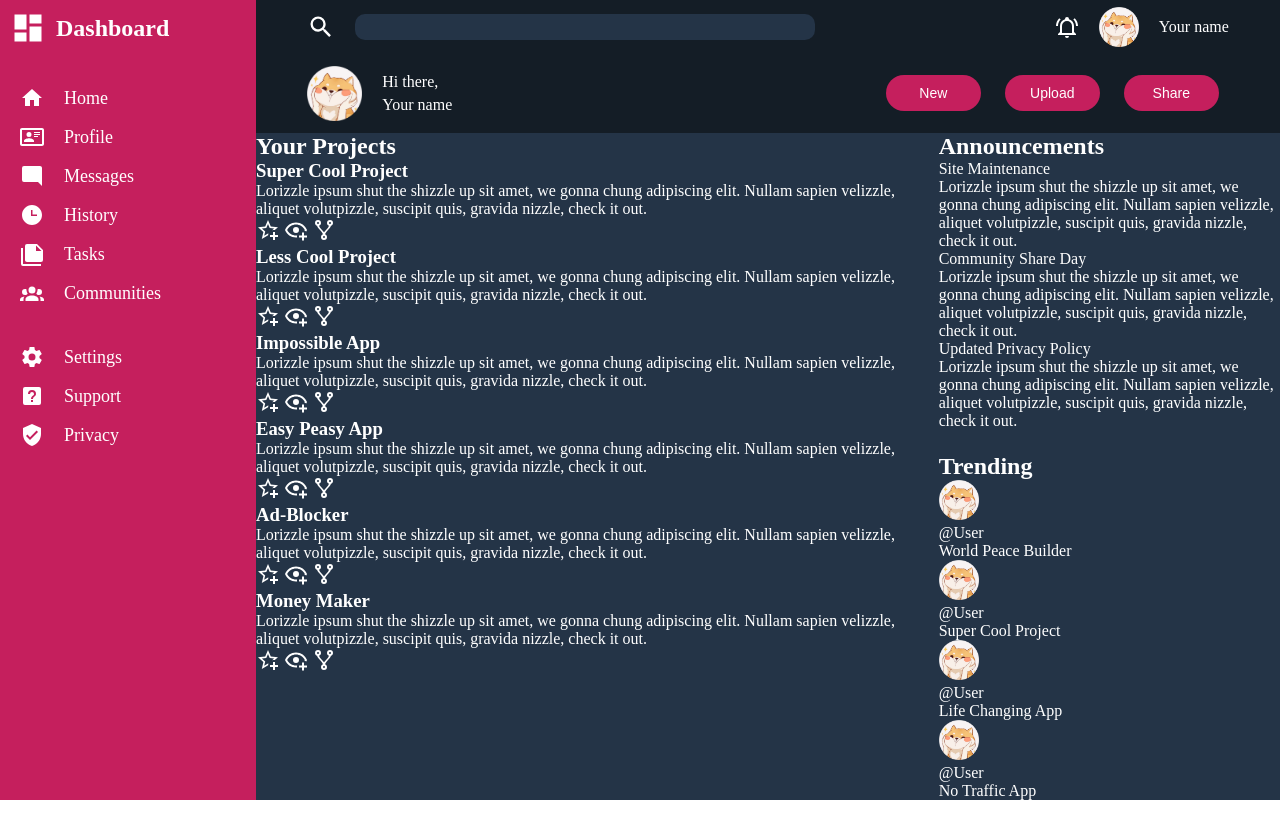
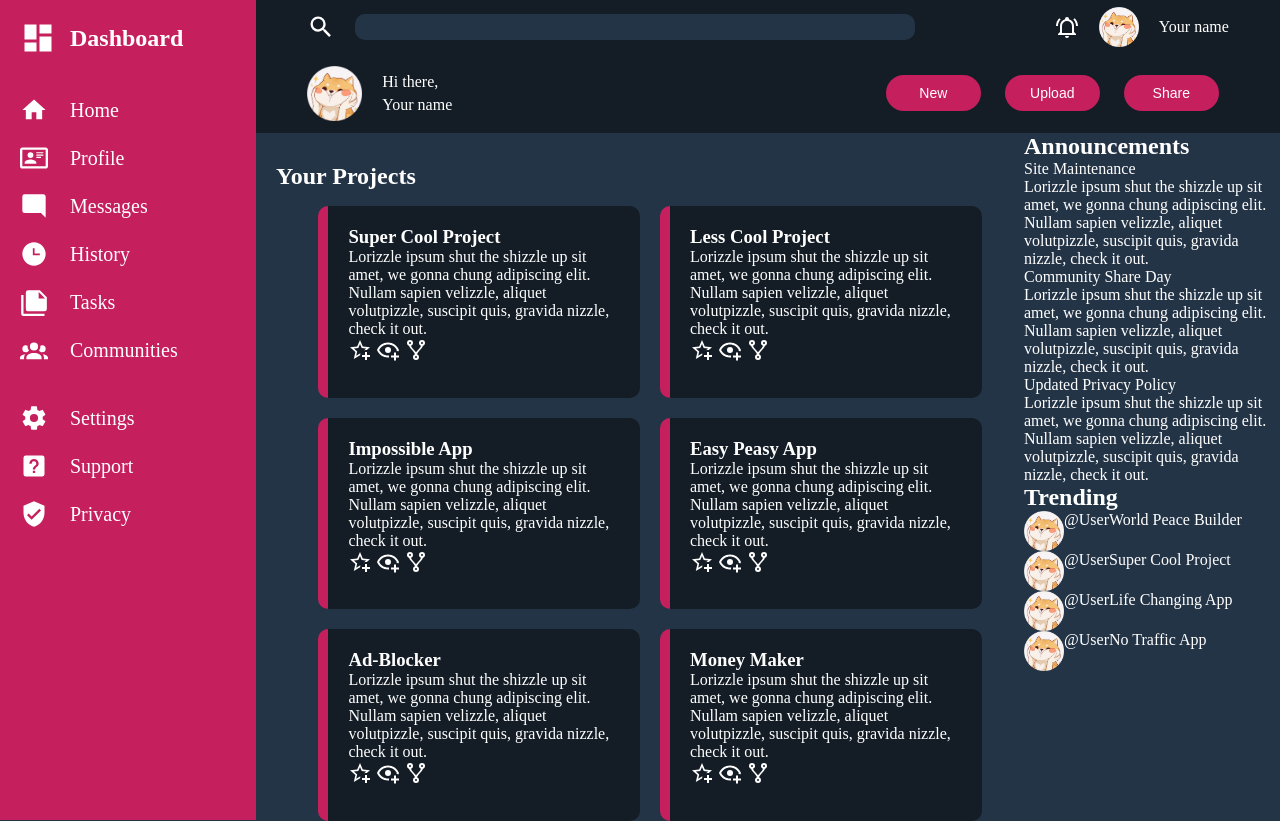
Before and after one commit to Jaypen-git/Admin-Dashboard, a plain HTML site: page index.html in a window 1280 px wide. Before the commit the page ends 800 px from the top, so only its background shows below. Drawn offline with Linux system fonts and the light colour scheme.

Commit message:
styling using grid more, add colors to project div

```diff
--- a/index.html
+++ b/index.html
@@ -1,5 +1,6 @@
 <!DOCTYPE html>
 <html lang="en">
+
 <head>
     <meta charset="UTF-8">
     <meta http-equiv="X-UA-Compatible" content="IE=edge">
@@ -7,92 +8,76 @@
     <title>Admin Dashboard</title>
     <link rel="stylesheet" href="style.css">
 </head>
+
 <body>
     <nav>
-        <div class="nav-heading">
+        <div>
             <svg style="width:36px;height:36px" viewBox="0 0 24 24">
                 <path fill="currentColor" d="M13,3V9H21V3M13,21H21V11H13M3,21H11V15H3M3,13H11V3H3V13Z" />
             </svg>
-            <h2>Dashboard</h2>
+            <h1>Dashboard</h1>
         </div>
-        <div id="upper-links" class="link-section">
-            <div class="link">
-                <svg style="width:24px;height:24px" viewBox="0 0 24 24">
+        <div>
+            <svg style="width:28px;height:28px" viewBox="0 0 24 24">
                 <path fill="currentColor" d="M10,20V14H14V20H19V12H22L12,3L2,12H5V20H10Z" />
             </svg>
             <a href="">Home</a>
-            </div>
-            <div class="link">
-                <svg style="width:24px;height:24px" viewBox="0 0 24 24">
+            <svg style="width:28px;height:28px" viewBox="0 0 24 24">
                 <path fill="currentColor"
                     d="M22,3H2C0.91,3.04 0.04,3.91 0,5V19C0.04,20.09 0.91,20.96 2,21H22C23.09,20.96 23.96,20.09 24,19V5C23.96,3.91 23.09,3.04 22,3M22,19H2V5H22V19M14,17V15.75C14,14.09 10.66,13.25 9,13.25C7.34,13.25 4,14.09 4,15.75V17H14M9,7A2.5,2.5 0 0,0 6.5,9.5A2.5,2.5 0 0,0 9,12A2.5,2.5 0 0,0 11.5,9.5A2.5,2.5 0 0,0 9,7M14,7V8H20V7H14M14,9V10H20V9H14M14,11V12H18V11H14" />
             </svg>
             <a href="">Profile</a>
-            </div>
-            <div class="link">
-                <svg style="width:24px;height:24px" viewBox="0 0 24 24">
-                    <path fill="currentColor"
-                        d="M22,4C22,2.89 21.1,2 20,2H4A2,2 0 0,0 2,4V16A2,2 0 0,0 4,18H18L22,22V4Z" />
+            <svg style="width:28px;height:28px" viewBox="0 0 24 24">
+                <path fill="currentColor" d="M22,4C22,2.89 21.1,2 20,2H4A2,2 0 0,0 2,4V16A2,2 0 0,0 4,18H18L22,22V4Z" />
             </svg>
             <a href="">Messages</a>
-            </div>
-            <div class="link">
-                <svg style="width:24px;height:24px" viewBox="0 0 24 24">
+            <svg style="width:28px;height:28px" viewBox="0 0 24 24">
                 <path fill="currentColor"
                     d="M12 2C6.5 2 2 6.5 2 12C2 17.5 6.5 22 12 22C17.5 22 22 17.5 22 12S17.5 2 12 2M17 13H11V7H12.5V11.5H17V13Z" />
             </svg>
             <a href="">History</a>
-            </div>
-            <div class="link">
-                <svg style="width:24px;height:24px" viewBox="0 0 24 24">
+            <svg style="width:28px;height:28px" viewBox="0 0 24 24">
                 <path fill="currentColor"
                     d="M16,9H21.5L16,3.5V9M7,2H17L23,8V18A2,2 0 0,1 21,20H7C5.89,20 5,19.1 5,18V4A2,2 0 0,1 7,2M3,6V22H21V24H3A2,2 0 0,1 1,22V6H3Z" />
             </svg>
             <a href="">Tasks</a>
-            </div>
-            <div class="link">
-                <svg style="width:24px;height:24px" viewBox="0 0 24 24">
+            <svg style="width:28px;height:28px" viewBox="0 0 24 24">
                 <path fill="currentColor"
                     d="M12,5.5A3.5,3.5 0 0,1 15.5,9A3.5,3.5 0 0,1 12,12.5A3.5,3.5 0 0,1 8.5,9A3.5,3.5 0 0,1 12,5.5M5,8C5.56,8 6.08,8.15 6.53,8.42C6.38,9.85 6.8,11.27 7.66,12.38C7.16,13.34 6.16,14 5,14A3,3 0 0,1 2,11A3,3 0 0,1 5,8M19,8A3,3 0 0,1 22,11A3,3 0 0,1 19,14C17.84,14 16.84,13.34 16.34,12.38C17.2,11.27 17.62,9.85 17.47,8.42C17.92,8.15 18.44,8 19,8M5.5,18.25C5.5,16.18 8.41,14.5 12,14.5C15.59,14.5 18.5,16.18 18.5,18.25V20H5.5V18.25M0,20V18.5C0,17.11 1.89,15.94 4.45,15.6C3.86,16.28 3.5,17.22 3.5,18.25V20H0M24,20H20.5V18.25C20.5,17.22 20.14,16.28 19.55,15.6C22.11,15.94 24,17.11 24,18.5V20Z" />
             </svg>
             <a href="">Communities</a>
         </div>
-        </div>
-        <div id="lower-links" class="link-section">
-            <div class="link">
-                <svg style="width:24px;height:24px" viewBox="0 0 24 24">
+        <div>
+            <svg style="width:28px;height:28px" viewBox="0 0 24 24">
                 <path fill="currentColor"
                     d="M12,15.5A3.5,3.5 0 0,1 8.5,12A3.5,3.5 0 0,1 12,8.5A3.5,3.5 0 0,1 15.5,12A3.5,3.5 0 0,1 12,15.5M19.43,12.97C19.47,12.65 19.5,12.33 19.5,12C19.5,11.67 19.47,11.34 19.43,11L21.54,9.37C21.73,9.22 21.78,8.95 21.66,8.73L19.66,5.27C19.54,5.05 19.27,4.96 19.05,5.05L16.56,6.05C16.04,5.66 15.5,5.32 14.87,5.07L14.5,2.42C14.46,2.18 14.25,2 14,2H10C9.75,2 9.54,2.18 9.5,2.42L9.13,5.07C8.5,5.32 7.96,5.66 7.44,6.05L4.95,5.05C4.73,4.96 4.46,5.05 4.34,5.27L2.34,8.73C2.21,8.95 2.27,9.22 2.46,9.37L4.57,11C4.53,11.34 4.5,11.67 4.5,12C4.5,12.33 4.53,12.65 4.57,12.97L2.46,14.63C2.27,14.78 2.21,15.05 2.34,15.27L4.34,18.73C4.46,18.95 4.73,19.03 4.95,18.95L7.44,17.94C7.96,18.34 8.5,18.68 9.13,18.93L9.5,21.58C9.54,21.82 9.75,22 10,22H14C14.25,22 14.46,21.82 14.5,21.58L14.87,18.93C15.5,18.67 16.04,18.34 16.56,17.94L19.05,18.95C19.27,19.03 19.54,18.95 19.66,18.73L21.66,15.27C21.78,15.05 21.73,14.78 21.54,14.63L19.43,12.97Z" />
             </svg>
             <a href="">Settings</a>
-            </div>
-            <div class="link">
-                <svg style="width:24px;height:24px" viewBox="0 0 24 24">
+            <svg style="width:28px;height:28px" viewBox="0 0 24 24">
                 <path fill="currentColor"
                     d="M11,18H13V16H11V18M12,6A4,4 0 0,0 8,10H10A2,2 0 0,1 12,8A2,2 0 0,1 14,10C14,12 11,11.75 11,15H13C13,12.75 16,12.5 16,10A4,4 0 0,0 12,6M5,3H19A2,2 0 0,1 21,5V19A2,2 0 0,1 19,21H5A2,2 0 0,1 3,19V5A2,2 0 0,1 5,3Z" />
             </svg>
             <a href="">Support</a>
-            </div>
-            <div class="link">
-                <svg style="width:24px;height:24px" viewBox="0 0 24 24">
+            <svg style="width:28px;height:28px" viewBox="0 0 24 24">
                 <path fill="currentColor"
                     d="M10,17L6,13L7.41,11.59L10,14.17L16.59,7.58L18,9M12,1L3,5V11C3,16.55 6.84,21.74 12,23C17.16,21.74 21,16.55 21,11V5L12,1Z" />
             </svg>
             <a href="">Privacy</a>
-            </div>
         </div>
     </nav>
     <header>
         <div id="upper-header" class="sub-header">
             <div class="search">
                 <svg style="width:28px;height:28px" viewBox="0 0 24 24">
-                    <path fill="currentColor" d="M9.5,3A6.5,6.5 0 0,1 16,9.5C16,11.11 15.41,12.59 14.44,13.73L14.71,14H15.5L20.5,19L19,20.5L14,15.5V14.71L13.73,14.44C12.59,15.41 11.11,16 9.5,16A6.5,6.5 0 0,1 3,9.5A6.5,6.5 0 0,1 9.5,3M9.5,5C7,5 5,7 5,9.5C5,12 7,14 9.5,14C12,14 14,12 14,9.5C14,7 12,5 9.5,5Z" />
+                    <path fill="currentColor"
+                        d="M9.5,3A6.5,6.5 0 0,1 16,9.5C16,11.11 15.41,12.59 14.44,13.73L14.71,14H15.5L20.5,19L19,20.5L14,15.5V14.71L13.73,14.44C12.59,15.41 11.11,16 9.5,16A6.5,6.5 0 0,1 3,9.5A6.5,6.5 0 0,1 9.5,3M9.5,5C7,5 5,7 5,9.5C5,12 7,14 9.5,14C12,14 14,12 14,9.5C14,7 12,5 9.5,5Z" />
                 </svg>
                 <input type="text" name="" id="">
             </div>
             <div class="profile-module">
                 <svg style="width:24px;height:24px" viewBox="0 0 24 24">
-                    <path fill="currentColor" d="M10,21H14A2,2 0 0,1 12,23A2,2 0 0,1 10,21M21,19V20H3V19L5,17V11C5,7.9 7.03,5.17 10,4.29C10,4.19 10,4.1 10,4A2,2 0 0,1 12,2A2,2 0 0,1 14,4C14,4.1 14,4.19 14,4.29C16.97,5.17 19,7.9 19,11V17L21,19M17,11A5,5 0 0,0 12,6A5,5 0 0,0 7,11V18H17V11M19.75,3.19L18.33,4.61C20.04,6.3 21,8.6 21,11H23C23,8.07 21.84,5.25 19.75,3.19M1,11H3C3,8.6 3.96,6.3 5.67,4.61L4.25,3.19C2.16,5.25 1,8.07 1,11Z" />
+                    <path fill="currentColor"
+                        d="M10,21H14A2,2 0 0,1 12,23A2,2 0 0,1 10,21M21,19V20H3V19L5,17V11C5,7.9 7.03,5.17 10,4.29C10,4.19 10,4.1 10,4A2,2 0 0,1 12,2A2,2 0 0,1 14,4C14,4.1 14,4.19 14,4.29C16.97,5.17 19,7.9 19,11V17L21,19M17,11A5,5 0 0,0 12,6A5,5 0 0,0 7,11V18H17V11M19.75,3.19L18.33,4.61C20.04,6.3 21,8.6 21,11H23C23,8.07 21.84,5.25 19.75,3.19M1,11H3C3,8.6 3.96,6.3 5.67,4.61L4.25,3.19C2.16,5.25 1,8.07 1,11Z" />
                 </svg>
                 <img src="imgs/shiba_pfp.png" alt="profile-pic" class="img-small">
                 <p>Your name</p>
@@ -114,8 +99,9 @@
         </div>
     </header>
     <div class="content">
-        <div class="projects">
+        <div id="projects">
             <h2>Your Projects</h2>
+            <div class="project-container">
                 <div class="project">
                     <h3>Super Cool Project</h3>
                     <p>Lorizzle ipsum shut the shizzle up sit amet, we gonna chung adipiscing elit. Nullam sapien velizzle,
@@ -231,7 +217,8 @@
                     </div>
                 </div>
             </div>
-        <div class="announcements">
+        </div>
+        <div id="announcements">
             <h2>Announcements</h2>
             <div>
                 <p>Site Maintenance</p>
@@ -249,27 +236,36 @@
                     aliquet volutpizzle, suscipit quis, gravida nizzle, check it out.</p>
             </div>
         </div>
-        <div class="trending">
+        <div id="trending">
             <h2>Trending</h2>
             <div>
                 <img src="imgs/shiba_pfp.png" alt="profile-pic" class="img-small">
+                <div>
                     <p>@User</p>
                     <p>World Peace Builder</p>
                 </div>
+            </div>
             <div>
                 <img src="imgs/shiba_pfp.png" alt="profile-pic" class="img-small">
+                <div>
                     <p>@User</p>
                     <p>Super Cool Project</p>
                 </div>
+
+            </div>
             <div>
                 <img src="imgs/shiba_pfp.png" alt="profile-pic" class="img-small">
+                <div>
                     <p>@User</p>
                     <p>Life Changing App</p>
                 </div>
+            </div>
             <div>
                 <img src="imgs/shiba_pfp.png" alt="profile-pic" class="img-small">
+                <div>
                     <p>@User</p>
                     <p>No Traffic App</p>
+                </div>
             </div>
         </div>
     </div>
--- a/style.css
+++ b/style.css
@@ -17,6 +17,7 @@
     --second-text: #ddd;
 }
 body {
+    background-color: var(--main);
     display: grid;
     grid-template-columns: repeat(5, 1fr);
     grid-template-rows: repeat(6, calc(100vh / 6));
@@ -25,29 +26,27 @@ body {
 nav {
     background-color: var(--nav);
     color: var(--text);
+    display: flex;
+    flex-direction: column;
+    gap: 40px;
     grid-column-start: 1;
     grid-column-end: 2;
     grid-row-start: 1;
     grid-row-end: 7;
+    height: 100%;
+    padding-top: 20px;
 }
-.nav-heading {
-    display: flex;
+nav div {
+    display: grid;
     align-items: center;
-    gap: 10px;
-    margin: 10px;
-}
-.link-section {
-    margin: 40px 20px;
-}
-.link {
-    display: flex;
-    align-items: center;
-    gap: 20px;
-    margin: 15px 0;
+    column-gap: 20px;
+    grid-template-columns: 30px 115px;
+    padding-left: 20px;
+    row-gap: 20px;
 }
 nav a {
     color: var(--text);
-    font-size: 18px;
+    font-size: 20px;
     text-decoration: none;
 }
 header {
@@ -86,7 +85,7 @@ header input {
     color: var(--text);
     font-size: 14px;
     padding: 5px;
-    width: 450px;
+    width: 550px;
 }
 .img-small {
     height: 40px;
@@ -114,19 +113,39 @@ header button {
     width: 95px;
 }
 .content {
-    background-color: var(--main);
     color: var(--text);
     display: grid;
-    grid-template-columns: repeat(3, 1fr);
+    grid-template-columns: repeat(4, 1fr);
     grid-template-rows: 1fr 1fr;
     grid-column-start: 2;
     grid-column-end: 6;
     grid-row-start: 2;
     grid-row-end: 7;
 }
-.projects {
+#projects {
     grid-column-start: 1;
-    grid-column-end: 3;
+    grid-column-end: 4;
     grid-row-start: 1;
     grid-row-end: 3;
 }
+#projects h2 {
+    margin: 30px 0 16px 20px;
+}
+.project-container {
+    display: grid;
+    gap: 20px;
+    grid-template-columns: 43% 43%;
+    grid-template-rows: repeat(3, 33%);
+    justify-content: center;
+    margin-left: 20px;
+}
+.project {
+    background-color: var(--header);
+    border-left: 10px solid #c51f5d;
+    border-radius: 10px;
+    box-sizing: border-box;
+    padding: 20px;
+}
+#trending div {
+    display: flex;
+}
```
Lines whose indentation alone changed are shown as unchanged.
